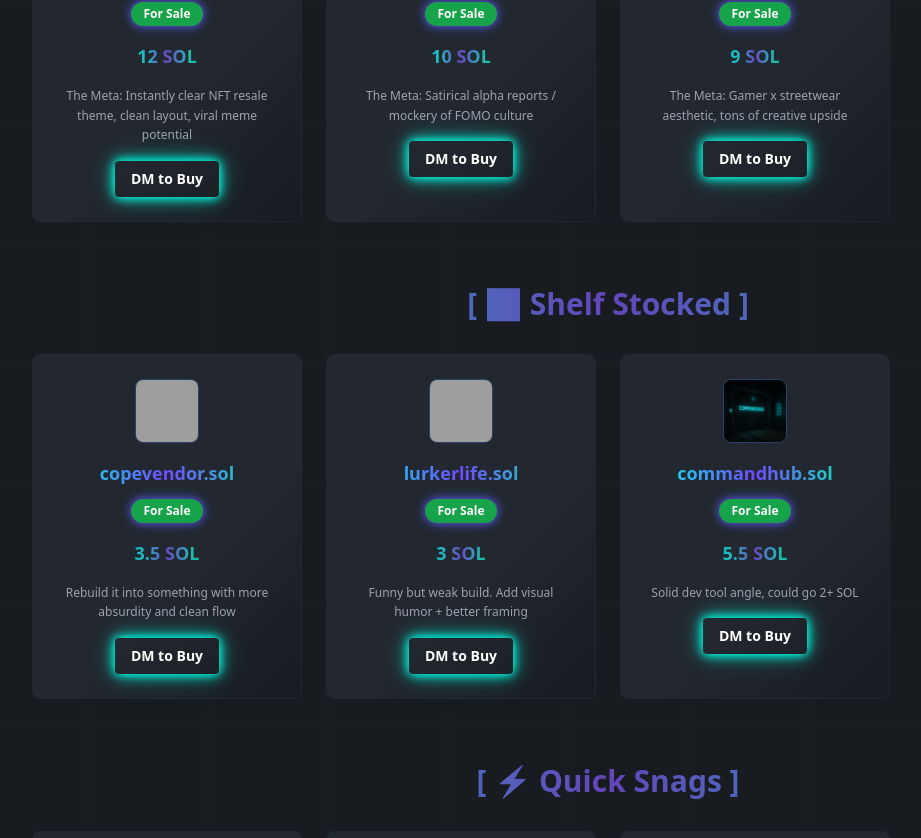
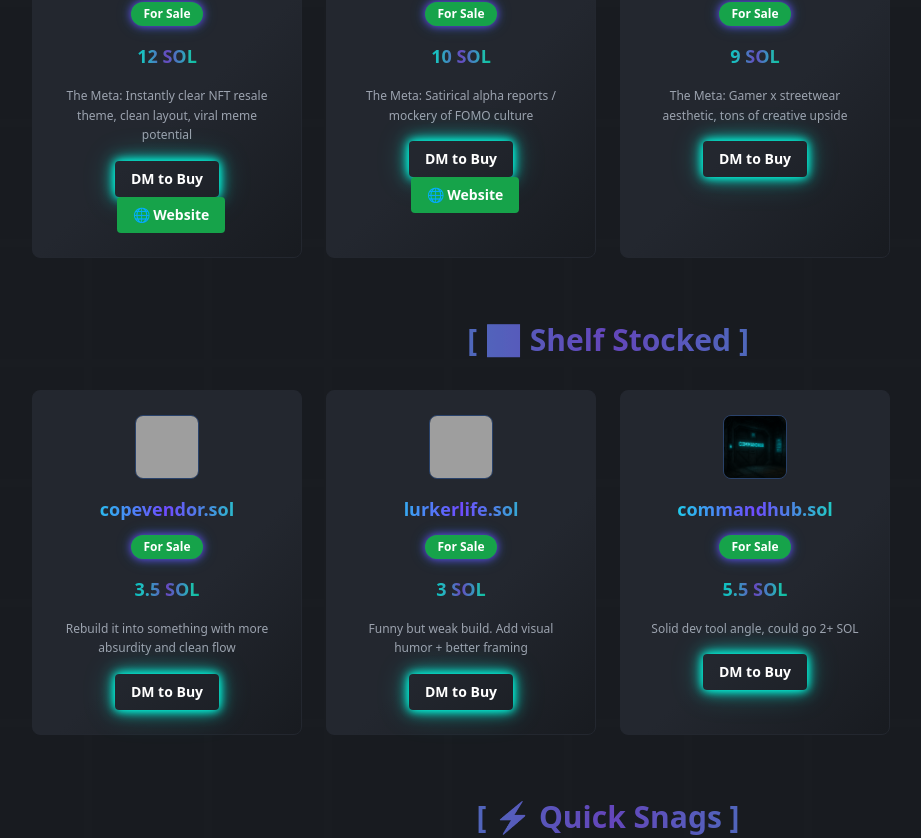
Before and after one commit to kongx-dev/retailstar-sol, a React (Vite) app: page / in a window 1280 px wide. Shown: the part 837-1675 px from the top of the page, without its empty margins (32-953 px from the left). Built offline with nearby package versions, Linux system fonts and the light colour scheme; grey boxes are pictures that could not be loaded.

Commit message:
Add website links for jpegdealer and fudscience domains, fix demo site links

```diff
--- a/src/App.jsx
+++ b/src/App.jsx
@@ -256,7 +256,7 @@ function App() {
                     )}
 
                     {/* Action Button */}
-                    <div className="flex justify-center">
+                    <div className="flex justify-center space-x-2 flex-wrap">
                       {domain.status === "For Sale" ? (
                         <a
                           href="https://twitter.com/messages/compose?recipient_id=KongX"
@@ -274,6 +274,26 @@ function App() {
                         <span className="bg-yellow-600 text-black text-center py-2 px-4 rounded text-sm font-semibold glow-purple">
                           Coming Soon
                         </span>
+                      )}
+                      {domain.name === "jpegdealer.sol" && (
+                        <a
+                          href="https://jpegdealer.netlify.app/"
+                          target="_blank"
+                          rel="noopener noreferrer"
+                          className="bg-green-600 hover:bg-green-700 text-white text-center py-2 px-4 rounded text-sm font-semibold transition-colors duration-200"
+                        >
+                          🌐 Website
+                        </a>
+                      )}
+                      {domain.name === "fudscience.sol" && (
+                        <a
+                          href="https://fudscience.netlify.app/"
+                          target="_blank"
+                          rel="noopener noreferrer"
+                          className="bg-green-600 hover:bg-green-700 text-white text-center py-2 px-4 rounded text-sm font-semibold transition-colors duration-200"
+                        >
+                          🌐 Website
+                        </a>
                       )}
                     </div>
                   </div>
@@ -388,7 +408,7 @@ function App() {
                     )}
 
                     {/* Action Button */}
-                    <div className="flex justify-center">
+                    <div className="flex justify-center space-x-2 flex-wrap">
                       {domain.status === "For Sale" ? (
                         <a
                           href="https://twitter.com/messages/compose?recipient_id=KongX"
@@ -406,6 +426,26 @@ function App() {
                         <span className="bg-yellow-600 text-black text-center py-2 px-4 rounded text-sm font-semibold glow-purple">
                           Coming Soon
                         </span>
+                      )}
+                      {domain.name === "jpegdealer.sol" && (
+                        <a
+                          href="https://jpegdealer.netlify.app/"
+                          target="_blank"
+                          rel="noopener noreferrer"
+                          className="bg-green-600 hover:bg-green-700 text-white text-center py-2 px-4 rounded text-sm font-semibold transition-colors duration-200"
+                        >
+                          🌐 Website
+                        </a>
+                      )}
+                      {domain.name === "fudscience.sol" && (
+                        <a
+                          href="https://fudscience.netlify.app/"
+                          target="_blank"
+                          rel="noopener noreferrer"
+                          className="bg-green-600 hover:bg-green-700 text-white text-center py-2 px-4 rounded text-sm font-semibold transition-colors duration-200"
+                        >
+                          🌐 Website
+                        </a>
                       )}
                     </div>
                   </div>
@@ -522,7 +562,7 @@ function App() {
                     )}
 
                     {/* Action Button */}
-                    <div className="flex justify-center">
+                    <div className="flex justify-center space-x-2 flex-wrap">
                       {domain.status === "For Sale" ? (
                         domain.name === "rigbuilder.sol" ? (
                           <a
@@ -551,6 +591,26 @@ function App() {
                         <span className="bg-yellow-600 text-black text-center py-2 px-4 rounded text-sm font-semibold glow-purple">
                           Coming Soon
                         </span>
+                      )}
+                      {domain.name === "jpegdealer.sol" && (
+                        <a
+                          href="https://jpegdealer.netlify.app/"
+                          target="_blank"
+                          rel="noopener noreferrer"
+                          className="bg-green-600 hover:bg-green-700 text-white text-center py-2 px-4 rounded text-sm font-semibold transition-colors duration-200"
+                        >
+                          🌐 Website
+                        </a>
+                      )}
+                      {domain.name === "fudscience.sol" && (
+                        <a
+                          href="https://fudscience.netlify.app/"
+                          target="_blank"
+                          rel="noopener noreferrer"
+                          className="bg-green-600 hover:bg-green-700 text-white text-center py-2 px-4 rounded text-sm font-semibold transition-colors duration-200"
+                        >
+                          🌐 Website
+                        </a>
                       )}
                     </div>
                   </div>
@@ -665,7 +725,7 @@ function App() {
                     )}
 
                     {/* Action Button */}
-                    <div className="flex justify-center">
+                    <div className="flex justify-center space-x-2 flex-wrap">
                       {domain.status === "For Sale" ? (
                         <a
                           href={`https://app.sns.id/domain/${domain.name.replace('.sol', '')}`}
@@ -683,6 +743,26 @@ function App() {
                         <span className="bg-yellow-600 text-black text-center py-2 px-4 rounded text-sm font-semibold glow-purple">
                           Coming Soon
                         </span>
+                      )}
+                      {domain.name === "jpegdealer.sol" && (
+                        <a
+                          href="https://jpegdealer.netlify.app/"
+                          target="_blank"
+                          rel="noopener noreferrer"
+                          className="bg-green-600 hover:bg-green-700 text-white text-center py-2 px-4 rounded text-sm font-semibold transition-colors duration-200"
+                        >
+                          🌐 Website
+                        </a>
+                      )}
+                      {domain.name === "fudscience.sol" && (
+                        <a
+                          href="https://fudscience.netlify.app/"
+                          target="_blank"
+                          rel="noopener noreferrer"
+                          className="bg-green-600 hover:bg-green-700 text-white text-center py-2 px-4 rounded text-sm font-semibold transition-colors duration-200"
+                        >
+                          🌐 Website
+                        </a>
                       )}
                     </div>
                   </div>
--- a/src/data/domains.json
+++ b/src/data/domains.json
@@ -280,7 +280,8 @@
       "price": "10 SOL",
       "category": "premium",
       "hasLore": true,
-      "hasWebsite": true
+      "hasWebsite": true,
+      "website": "https://fudscience.netlify.app/"
     },
     {
       "name": "getgoodkid",
@@ -472,7 +473,8 @@
       "price": "12 SOL",
       "category": "flash",
       "hasLore": true,
-      "hasWebsite": true
+      "hasWebsite": true,
+      "website": "https://jpegdealer.netlify.app/"
     },
     {
       "name": "jumpsetradio",
--- a/src/pages/DomainsPage.jsx
+++ b/src/pages/DomainsPage.jsx
@@ -174,13 +174,23 @@ const DomainCard = ({ domain }) => {
         </div>
       )}
 
-      <div className="flex justify-center space-x-2">
+      <div className="flex justify-center space-x-2 flex-wrap">
         <Link
           to={`/wiki/${domain.slug}`}
           className="neon-cyan neon-cyan-hover text-center py-2 px-4 rounded text-sm font-semibold transition-colors duration-200"
         >
           {domain.hasLore ? '📖 Wiki' : 'View Details'}
         </Link>
+        {domain.website && (
+          <a
+            href={domain.website}
+            target="_blank"
+            rel="noopener noreferrer"
+            className="bg-green-600 hover:bg-green-700 text-white text-center py-2 px-4 rounded text-sm font-semibold transition-colors duration-200"
+          >
+            🌐 Website
+          </a>
+        )}
         {displayStatus === 'quick_snag' && (
           <a
             href="https://twitter.com/messages/compose?recipient_id=retailstarsol"
--- a/src/pages/WikiPage.jsx
+++ b/src/pages/WikiPage.jsx
@@ -263,6 +263,16 @@ The Retailverse is alive with potential—every domain is a blank canvas waiting
               {/* Demo Link */}
               <div className="text-center">
                 <h3 className="text-lg font-semibold mb-4 text-cyan-400">Live Demo</h3>
+                {domain.website ? (
+                  <a
+                    href={domain.website}
+                    target="_blank"
+                    rel="noopener noreferrer"
+                    className="neon-cyan neon-cyan-hover py-3 px-6 rounded-lg font-semibold transition-all duration-200 inline-block"
+                  >
+                    🚀 Visit Demo Site
+                  </a>
+                ) : (
                   <a
                     href={`https://${domain.name}.sol`}
                     target="_blank"
@@ -271,8 +281,9 @@ The Retailverse is alive with potential—every domain is a blank canvas waiting
                   >
                     🚀 Visit Demo Site
                   </a>
+                )}
                 <p className="text-sm text-gray-400 mt-2">
-                  See this domain in action
+                  {domain.website ? 'Visit the live website' : 'See this domain in action'}
                 </p>
               </div>
 
```
Lines whose indentation alone changed are shown as unchanged.
